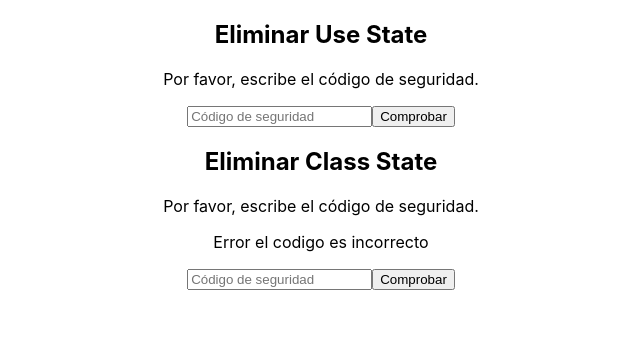
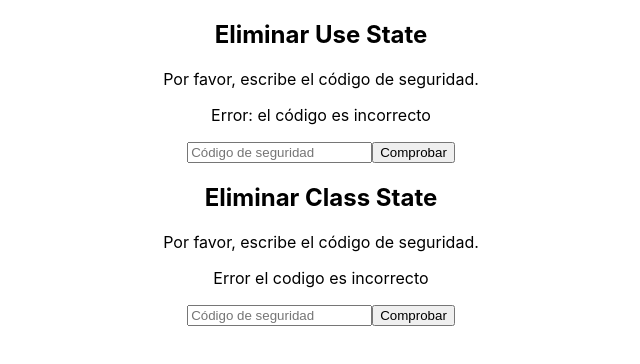
Before and after one commit to juanchopatrik/CounterReactStateManagement, a React (Vite) app: page / in a window 1280 px wide. Shown: the top 364 px of the page, without its empty margins (319-959 px from the left). Built offline with nearby package versions, Linux system fonts and the light colour scheme.

Commit message:
agregados estados compuestos al useState

```diff
--- a/src/UseState.jsx
+++ b/src/UseState.jsx
@@ -3,25 +3,26 @@ import React from 'react';
 const SECURITY_CODE = 'paradigma';
 
 function UseState({ name }) {
-    const [value, setValue] = React.useState('');
-    const [error, setError] = React.useState(false);
-    const [loading, setLoading] = React.useState(false);
 
-    console.log(value)
+    const [state, setState] = React.useState({
+        value: '',
+        error: true,
+        loading: false
+    });
+
+    // console.log(value)
 
     React.useEffect(() => {
         console.log("Empezando el efecto")
 
-        if (!!loading) {
+        if (!!state.loading) {
             setTimeout(() => {
                 console.log("Haciendo la validación")
 
-                if (value === SECURITY_CODE) {
-                    setLoading(false);
-                    // setError(false);
+                if (state.value === SECURITY_CODE) {
+                    setState({ ...state, error: false, loading: false })
                 } else {
-                    setError(true);
-                    setLoading(false);
+                    setState({ ...state, error: true, loading: false });
                 }
 
                 console.log("terminando la validación")
@@ -29,7 +30,7 @@ function UseState({ name }) {
         }
 
         console.log("Terminando el efecto")
-    }, [loading]);
+    }, [state.loading]);
 
     return (
         <div>
@@ -37,25 +38,23 @@ function UseState({ name }) {
 
             <p>Por favor, escribe el código de seguridad.</p>
 
-            {(error && !loading) && (
+            {(state.error && !state.loading) && (
                 <p>Error: el código es incorrecto</p>
             )}
-            {loading && (
+            {state.loading && (
                 <p>Cargando...</p>
             )}
 
             <input
                 placeholder="Código de seguridad"
-                value={value}
+                value={state.value}
                 onChange={(event) => {
-                    // setError(false);
-                    setValue(event.target.value);
+                    setState({ ...state, value: event.target.value })
                 }}
             />
             <button
                 onClick={() => {
-                    // setError(false); // ESTE FUE
-                    setLoading(true);
+                    setState({ ...state, loading: true })
                 }}
             >Comprobar</button>
         </div>
```
